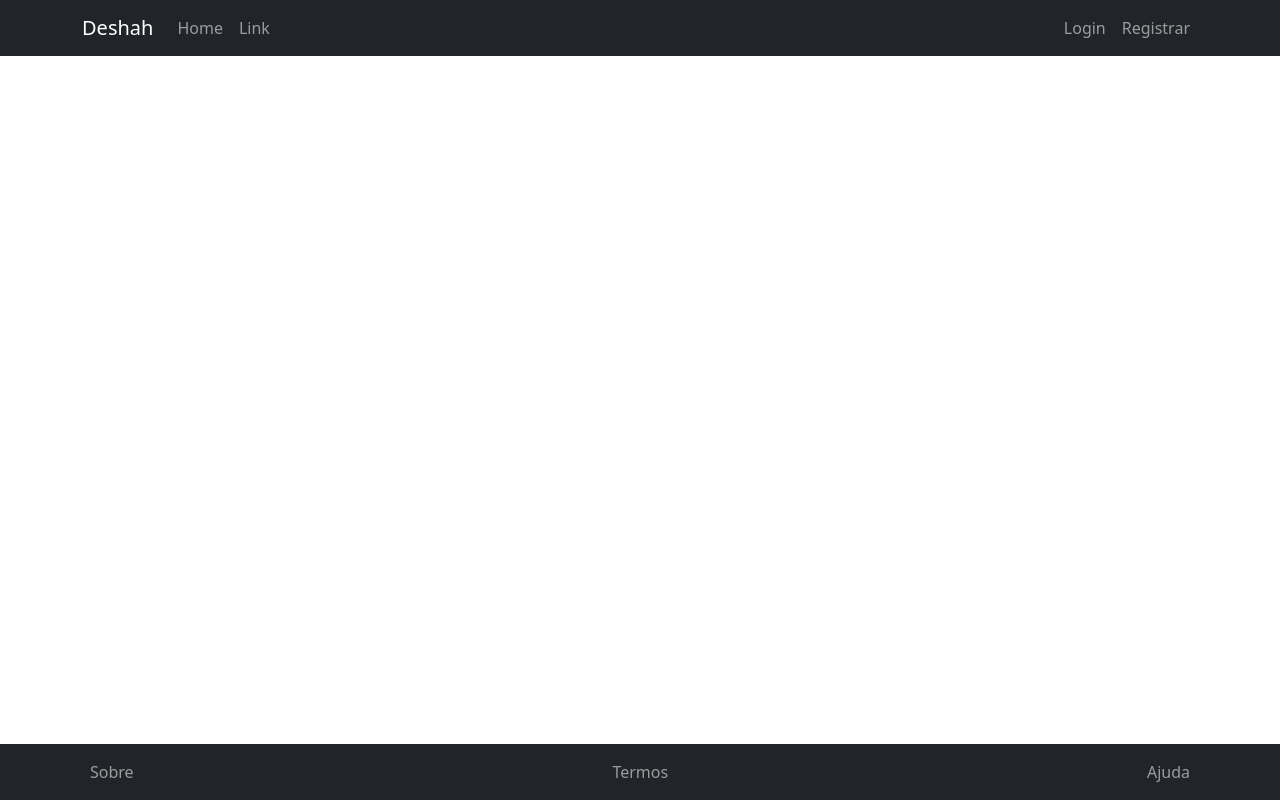
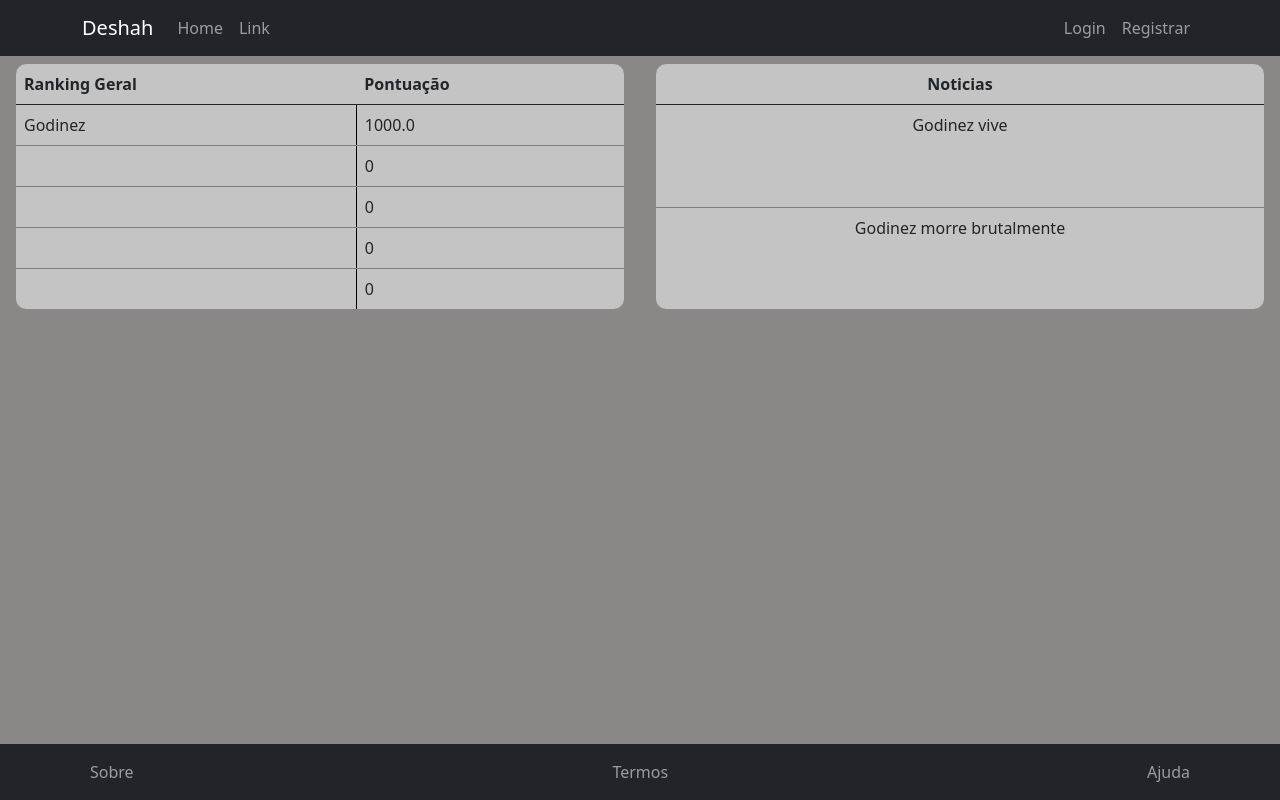
Before and after one commit to Nirayuki/deshah, a Next.js app: page / in a window 1280 px wide. Built offline with nearby package versions, Linux system fonts and the light colour scheme.

Commit message:
Feita pagina Home(Front-end)

```diff
--- a/pages/index.js
+++ b/pages/index.js
@@ -1,10 +1,115 @@
 import React from 'react';
 import Layout from '../src/components/Layout';
+import { Table } from 'react-bootstrap';
 
 export default function Home() {
   return (
+
+
     <Layout>
-      <div> Oi </div>
+
+      <style type="text/css">
+      {`
+        *{
+          -webkit-backface-visibility: hidden;
+        }
+        .table{
+          margin: 0rem 1rem;
+          margin-top: 4rem;
+          border-radius: 10px;
+          background: #C4C4C4;
+        }
+
+        #ranking tr td:first-child{
+
+          border-right: black solid 0.1rem;
+        }
+
+        .table tbody tr{
+          border-bottom: grey 0.1rem;
+        }
+
+        .table tbody tr:last-child td{
+          border:none;
+        }
+
+        #table-section{
+          display:flex;
+
+        }
+
+        #news tr{
+          text-align:center;
+
+
+        }
+
+
+
+      `}
+      </style>
+      <div style={{background:"#8C8787", height:"100vh"}}>
+      <section id="table-section">
+            <Table id="ranking" className="table">
+              <thead>
+                <tr>
+                  <th>Ranking Geral</th>
+                  <th>Pontuação</th>
+                </tr>
+              </thead>
+
+              <tbody>
+                <tr>
+                  <td>Godinez</td>
+                  <td>1000.0</td>
+                </tr>
+
+                <tr>
+                  <td></td>
+                  <td>0</td>
+                </tr>
+
+                <tr>
+                  <td></td>
+                  <td>0</td>
+                </tr>
+
+                <tr>
+                  <td></td>
+                  <td>0</td>
+                </tr>
+
+                <tr>
+                  <td></td>
+                  <td>0</td>
+                </tr>
+              </tbody>
+            </Table>
+
+            <Table id="news" className="table">
+                <thead>
+                  <tr>
+                    <th>Noticias</th>
+
+                  </tr>
+                </thead>
+
+                <tbody>
+                  <tr>
+                    <td>Godinez vive</td>
+                  </tr>
+
+                  <tr>
+                    <td>Godinez morre brutalmente</td>
+                  </tr>
+                </tbody>
+              </Table>
+        </section>
+      </div>
+
+
+
+
     </Layout>
   )
 }
```
